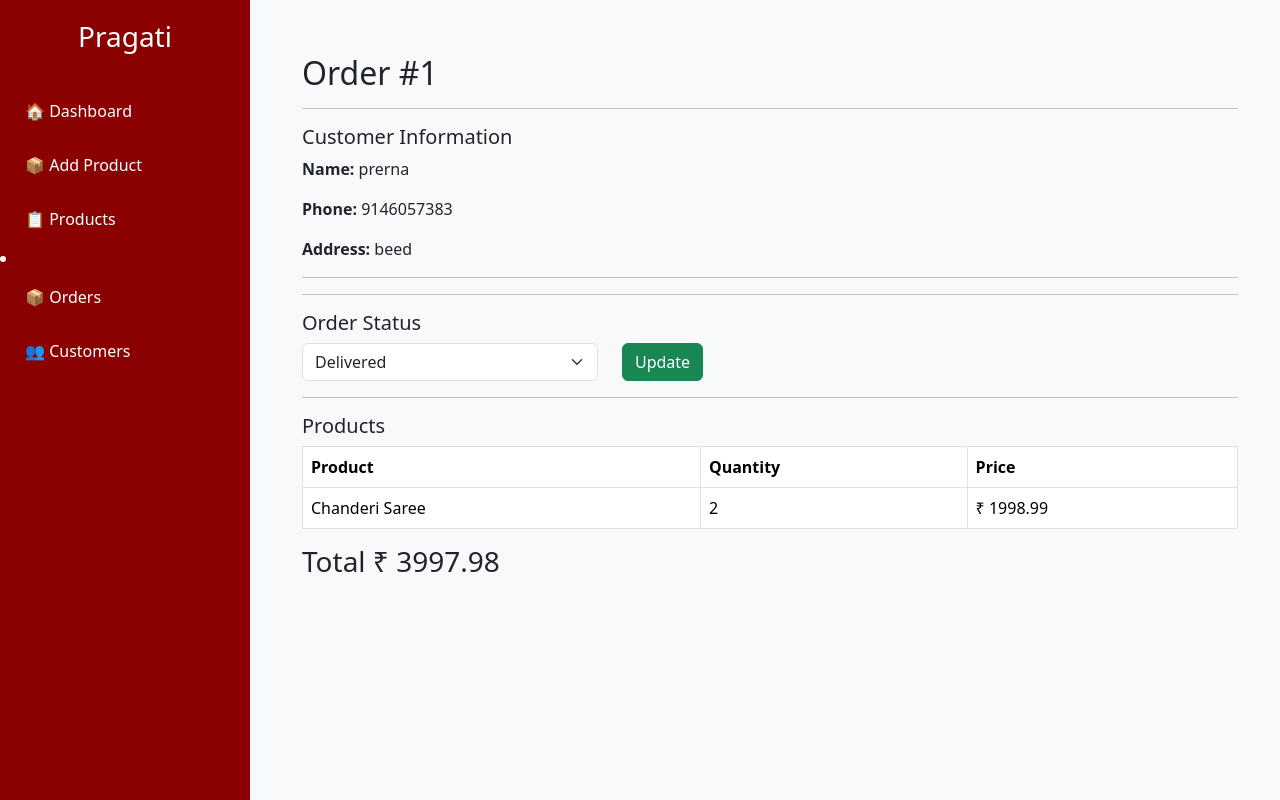
After one commit to prerna0003/Pragati_Enterprises, a Flask app: page /admin/order/1 in a window 1280 px wide. The commit adds this page. Run offline with Flask 3, Linux system fonts and the light colour scheme; data comes from the database, SQL or seed files in the repository; both versions use the stored data as it was after the commit.

Commit message:
Added admin order status management

```diff
--- a/app.py
+++ b/app.py
@@ -15,14 +15,29 @@ db.init_app(app)
 with app.app_context():
     db.create_all()
 
+from sqlalchemy import or_
+
 @app.route("/")
 def home():
 
-    products = Product.query.filter_by(is_new=True).all()
+    search = request.args.get("search", "")
+    category = request.args.get("category", "")
+
+    query = Product.query
+
+    if search:
+        query = query.filter(Product.name.ilike(f"%{search}%"))
+
+    if category:
+        query = query.filter(Product.category.ilike(f"%{category}%"))
+
+    products = query.all()
 
     return render_template(
         "index.html",
-        products=products
+        products=products,
+        search=search,
+        category=category
     )
 
 @app.route("/admin")
@@ -233,5 +248,39 @@ def order_success():
 
     return render_template("order_success.html")
 
+@app.route("/admin/orders")
+def admin_orders():
+
+    orders = Order.query.order_by(Order.id.desc()).all()
+
+    return render_template(
+        "admin/orders.html",
+        orders=orders
+    )
+
+@app.route("/admin/order/<int:id>")
+def view_order(id):
+
+    order = Order.query.get_or_404(id)
+
+    items = OrderItem.query.filter_by(order_id=id).all()
+
+    return render_template(
+        "admin/order_details.html",
+        order=order,
+        items=items
+    )
+
+@app.route("/admin/order/<int:id>/status", methods=["POST"])
+def update_order_status(id):
+
+    order = Order.query.get_or_404(id)
+
+    order.status = request.form["status"]
+
+    db.session.commit()
+
+    return redirect(url_for("view_order", id=id))
+
 if __name__ == "__main__":
     app.run(debug=True)
--- a/models.py
+++ b/models.py
@@ -47,3 +47,5 @@ class OrderItem(db.Model):
     quantity = db.Column(db.Integer)
 
     price = db.Column(db.Float)
+
+    product = db.relationship("Product")
--- a/templates/admin/base_admin.html
+++ b/templates/admin/base_admin.html
@@ -65,7 +65,11 @@
 
     <a href="{{ url_for('products') }}">📋 Products</a>
 
-    <a href="#">🛒 Orders</a>
+    <li class="nav-item">
+    <a class="nav-link" href="{{ url_for('admin_orders') }}">
+        📦 Orders
+    </a>
+</li>
 
     <a href="#">👥 Customers</a>
 
--- /dev/null
+++ b/templates/admin/order_details.html
@@ -0,0 +1,112 @@
+{% extends "admin/base_admin.html" %}
+
+{% block title %}
+Order Details
+{% endblock %}
+
+{% block content %}
+
+<div class="container mt-4">
+
+<h2>Order #{{ order.id }}</h2>
+
+<hr>
+
+<h5>Customer Information</h5>
+
+<p><strong>Name:</strong> {{ order.customer_name }}</p>
+
+<p><strong>Phone:</strong> {{ order.phone }}</p>
+
+<p><strong>Address:</strong> {{ order.address }}</p>
+
+<hr>
+
+<hr>
+
+<h5>Order Status</h5>
+
+<form method="POST" action="{{ url_for('update_order_status', id=order.id) }}">
+
+    <div class="row">
+
+        <div class="col-md-4">
+
+            <select class="form-select" name="status">
+
+                <option value="Pending"
+                    {% if order.status=="Pending" %}selected{% endif %}>
+                    Pending
+                </option>
+
+                <option value="Confirmed"
+                    {% if order.status=="Confirmed" %}selected{% endif %}>
+                    Confirmed
+                </option>
+
+                <option value="Packed"
+                    {% if order.status=="Packed" %}selected{% endif %}>
+                    Packed
+                </option>
+
+                <option value="Shipped"
+                    {% if order.status=="Shipped" %}selected{% endif %}>
+                    Shipped
+                </option>
+
+                <option value="Delivered"
+                    {% if order.status=="Delivered" %}selected{% endif %}>
+                    Delivered
+                </option>
+
+            </select>
+
+        </div>
+
+        <div class="col-md-2">
+
+            <button class="btn btn-success">
+                Update
+            </button>
+
+        </div>
+
+    </div>
+
+</form>
+
+<hr>
+
+<h5>Products</h5>
+
+<table class="table table-bordered">
+
+<tr>
+
+<th>Product</th>
+
+<th>Quantity</th>
+
+<th>Price</th>
+
+</tr>
+
+{% for item in items %}
+
+<tr>
+
+<td>{{ item.product.name }}</td>
+
+<td>{{ item.quantity }}</td>
+
+<td>₹ {{ item.price }}</td>
+
+</tr>
+
+{% endfor %}
+
+</table>
+
+<h3>Total ₹ {{ order.total_amount }}</h3>
+
+{% endblock %}
```
Also changed, not shown: templates/admin/add_product.html (+18 -3 lines), templates/admin/edit_product.html (+29 -4 lines), templates/admin/orders.html (added, +91 -0 lines), templates/index.html (+72 -11 lines), pragati.db, static/uploads/bottom.jpg (added).
